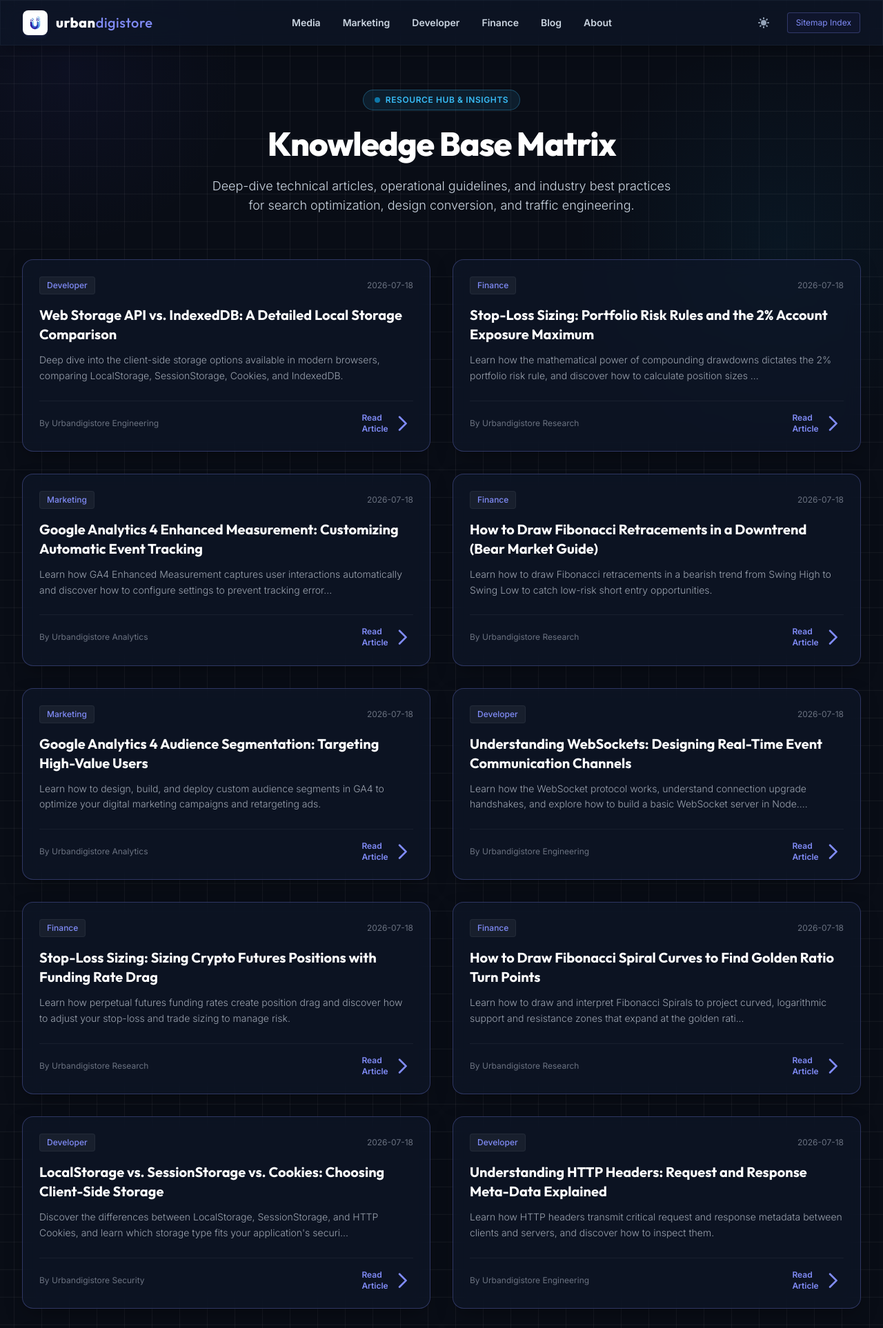
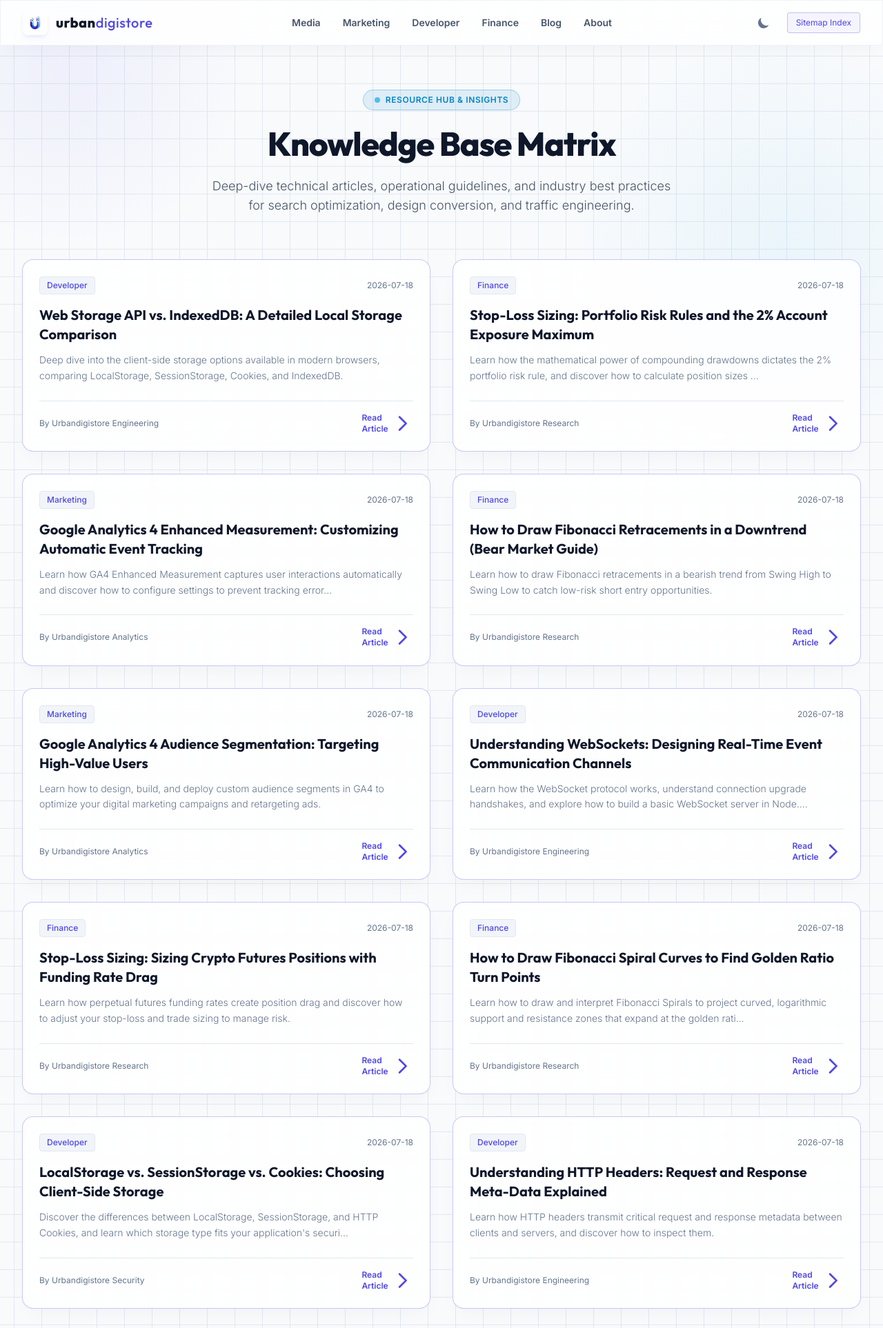
Before and after one commit to ASAPSINGH/urbandigistore, a Flask app: page /blog in a window 1280 px wide; the page is wider, and only the part inside the window is pictured. Shown: the top 1926 px of that part at 69% size. Run offline with Flask 3, Linux system fonts and the light colour scheme; some libraries are stand-ins or nearby versions.

Commit message:
style: change default theme to light mode

```diff
--- a/templates/base.html
+++ b/templates/base.html
@@ -6,7 +6,7 @@
     <script>
         // Inline script to prevent theme flash
         (function() {
-            const theme = localStorage.getItem('theme') || 'dark'; // Default to dark mode for premium look
+            const theme = localStorage.getItem('theme') || 'light'; // Default to light mode
             if (theme === 'dark') {
                 document.documentElement.classList.add('dark');
                 document.documentElement.classList.remove('light');
```
